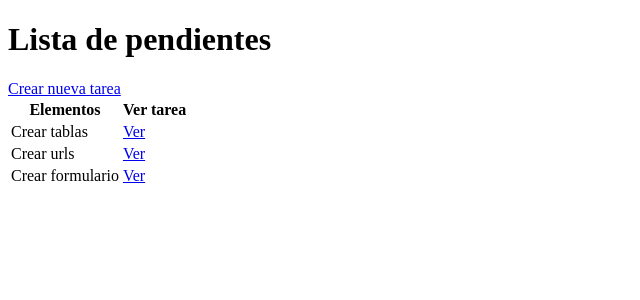
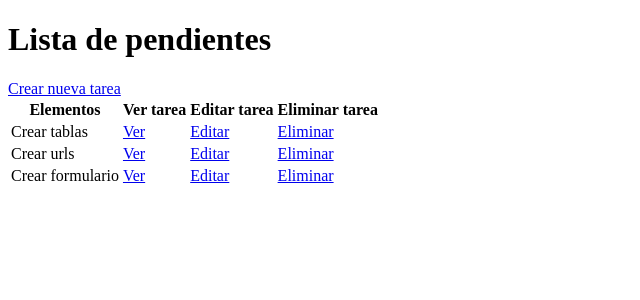
Before and after one commit to abolafiolopez/Web-Django, a Django app: page / in a window 1280 px wide. Shown: the top 300 px of the page, without its empty margins (0-640 px from the left). Run offline with Django 4.2, Linux system fonts and the light colour scheme; data comes from the database, SQL or seed files in the repository; both versions use the stored data as it was after the commit.

Commit message:
Botones y páginas que eliminar y editar

```diff
--- a/Src/proyecto/base/templates/base/tarea_form.html
+++ b/Src/proyecto/base/templates/base/tarea_form.html
@@ -6,6 +6,7 @@
 </head>
 <body>
     <h1>Formulario de Tareas</h1>
+    <a href="{% url 'tareas' %}">Volver</a>
 
     <form action="" method="POST">
         {% csrf_token %}
--- a/Src/proyecto/base/templates/base/tarea_list.html
+++ b/Src/proyecto/base/templates/base/tarea_list.html
@@ -11,12 +11,16 @@
         <tr>
             <th>Elementos</th>
             <th>Ver tarea</th>
+            <th>Editar tarea</th>
+            <th>Eliminar tarea</th>
         </tr>
 
         {% for tarea in tareas %}
         <tr>
             <td>{{tarea.titulo}}</td>
             <td><a href="{% url 'tarea' tarea.id %}">Ver</a></td>
+            <td><a href="{% url 'editar-tarea' tarea.id %}">Editar</a></td>
+            <td><a href="{% url 'eliminar-tarea' tarea.id %}">Eliminar</a></td>
         </tr>
         {% empty %}
         <h3>No hay elementos en esta lista</h3>
--- a/Src/proyecto/base/urls.py
+++ b/Src/proyecto/base/urls.py
@@ -1,7 +1,9 @@
 from django.urls import path
-from .views import ListaPendientes, DetalleTarea, CrearTarea
+from .views import ListaPendientes, DetalleTarea, CrearTarea, EditarTarea, EliminarTarea
 
 urlpatterns = [
     path('', ListaPendientes.as_view(), name='tareas'),
     path('tarea/<int:pk>', DetalleTarea.as_view(), name='tarea'),
-    path('crear-tarea/', CrearTarea.as_view(), name='crear-tarea')]
+    path('crear-tarea/', CrearTarea.as_view(), name='crear-tarea'),
+    path('editar-tarea/<int:pk>', EditarTarea.as_view(), name='editar-tarea'),
+    path('eliminar-tarea/<int:pk>', EliminarTarea.as_view(), name='eliminar-tarea')]
--- a/Src/proyecto/base/views.py
+++ b/Src/proyecto/base/views.py
@@ -1,7 +1,7 @@
 from django.shortcuts import render
 from django.views.generic.list import ListView
 from django.views.generic.detail import DetailView
-from django.views.generic.edit import CreateView
+from django.views.generic.edit import CreateView, UpdateView, DeleteView
 from django.urls import reverse_lazy
 from .models import Tarea
 
@@ -20,3 +20,16 @@ class CrearTarea(CreateView):
     model = Tarea
     fields = '__all__'
     success_url = reverse_lazy('tareas')
+
+
+class EditarTarea(UpdateView):
+    model = Tarea
+    fields = '__all__'
+    success_url = reverse_lazy('tareas')
+
+
+class EliminarTarea(DeleteView):
+    model = Tarea
+    context_object_name = 'tarea'
+    success_url = reverse_lazy('tareas')
+    template_name = 'base/eliminar_tarea.html'
```
Also changed, not shown: Src/proyecto/base/templates/base/eliminar_tarea.html (added, +15 -0 lines), Src/proyecto/db.sqlite3.
